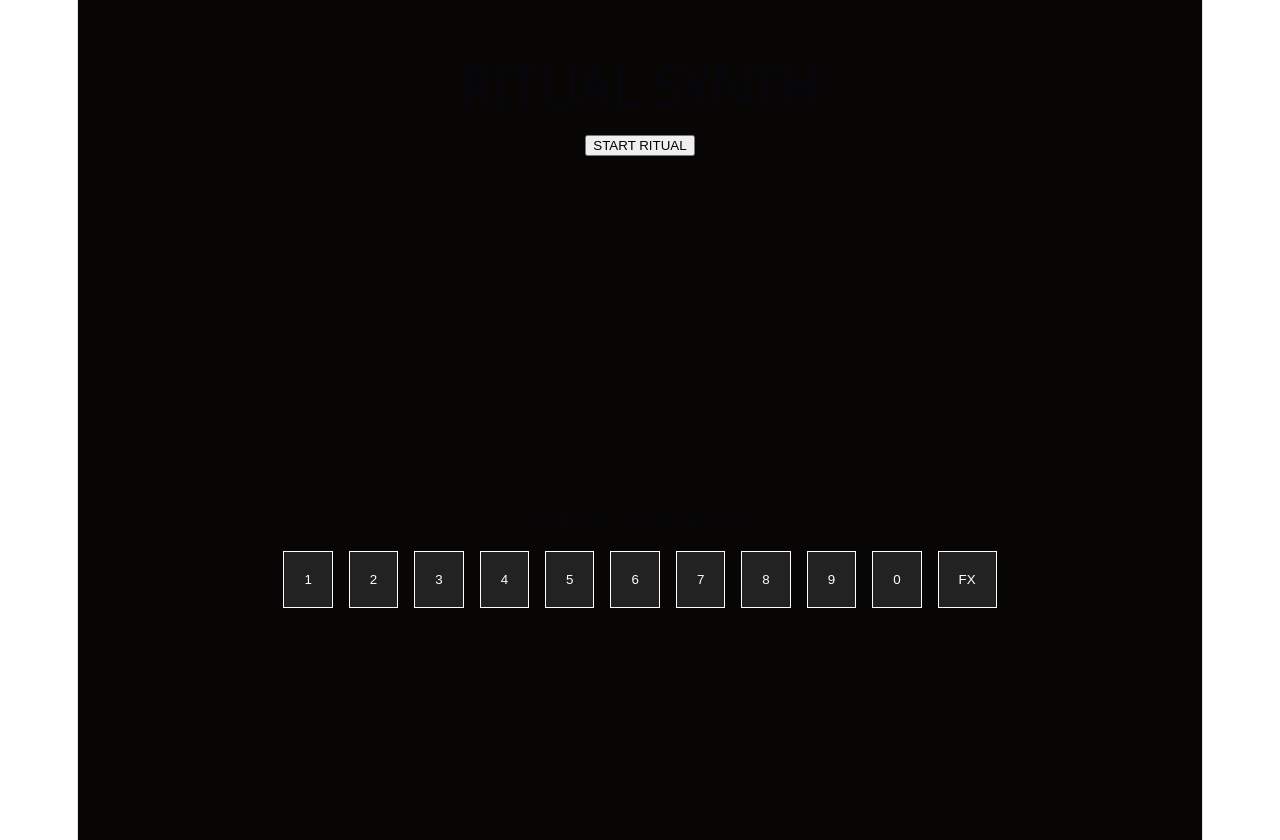
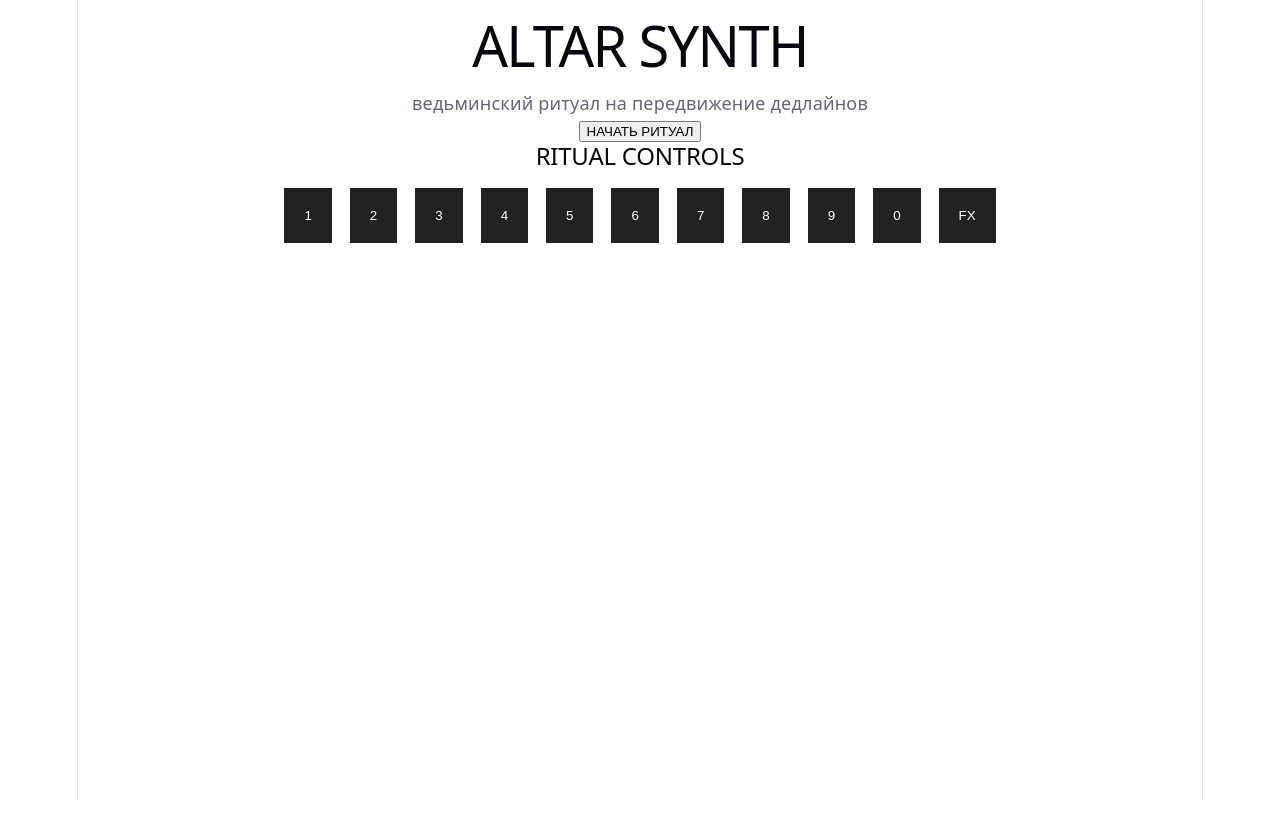
Before and after one commit to rainredem/ALTARSYNTH, a React (Vite) app: page / in a window 1280 px wide. After the commit the page ends 800 px from the top, so only its background shows below. Built offline with nearby package versions, Linux system fonts and the light colour scheme.

Commit message:
Refactor App component and update UI elements

```diff
--- a/src/App.jsx
+++ b/src/App.jsx
@@ -1,58 +1,103 @@
-import * as Tone from 'tone';
-import { useState } from 'react';
+import { useState } from "react";
+import * as Tone from "tone";
 
-import Keyboard from './components/Keyboard.jsx';
+import Keyboard from "./components/Keyboard.jsx";
 
-import fireGif from './assets/fire.gif';
+import "./App.css";
 
-function App() {
-  const [fire, setFire] = useState(false);
 
-  async function start() {
+function App(){
+
+
+const [fire,setFire] = useState(false);
+
+const [wind,setWind] = useState(false);
+
+
+
+async function start(){
+
 await Tone.start();
+
 }
 
-  return (
-    <div
-      style={{
-        background: '#080604',
 
-        color: 'white',
 
-        minHeight: '100vh',
 
-        textAlign: 'center',
+return(
 
-        paddingTop: '40px',
-      }}
+<div className="app">
+
+
+<h1>
+ALTAR SYNTH
+</h1>
+
+
+<p className="subtitle">
+ведьминский ритуал на передвижение дедлайнов
+</p>
+
+
+
+<button
+className="start"
+onClick={start}
 >
-      <h1>RITUAL SYNTH</h1>
-      <button onClick={start}>START RITUAL</button>
-      <div
-        style={{
-          height: '350px',
+НАЧАТЬ РИТУАЛ
+</button>
 
-          display: 'flex',
 
-          justifyContent: 'center',
 
-          alignItems: 'center',
-        }}
-      >
-        {fire && (
+
+<div className="altar">
+
+
+{
+fire &&
+
 <img
-            src={fireGif}
-            style={{
-              width: '280px',
 
-              filter: 'drop-shadow(0 0 30px orange)',
-            }}
+src="/fire.gif"
+
+className="fire"
+
 />
-        )}
-      </div>
-      <Keyboard setFire={setFire} />{' '}
-    </div>
-  );
+
 }
 
+
+{
+wind &&
+
+<div className="wind">
+〰 〰 〰
+</div>
+
+}
+
+
+</div>
+
+
+
+
+<Keyboard
+
+setFire={setFire}
+
+setWind={setWind}
+
+/>
+
+
+
+</div>
+
+)
+
+
+}
+
+
 export default App;
```
Lines whose indentation alone changed are shown as unchanged.
